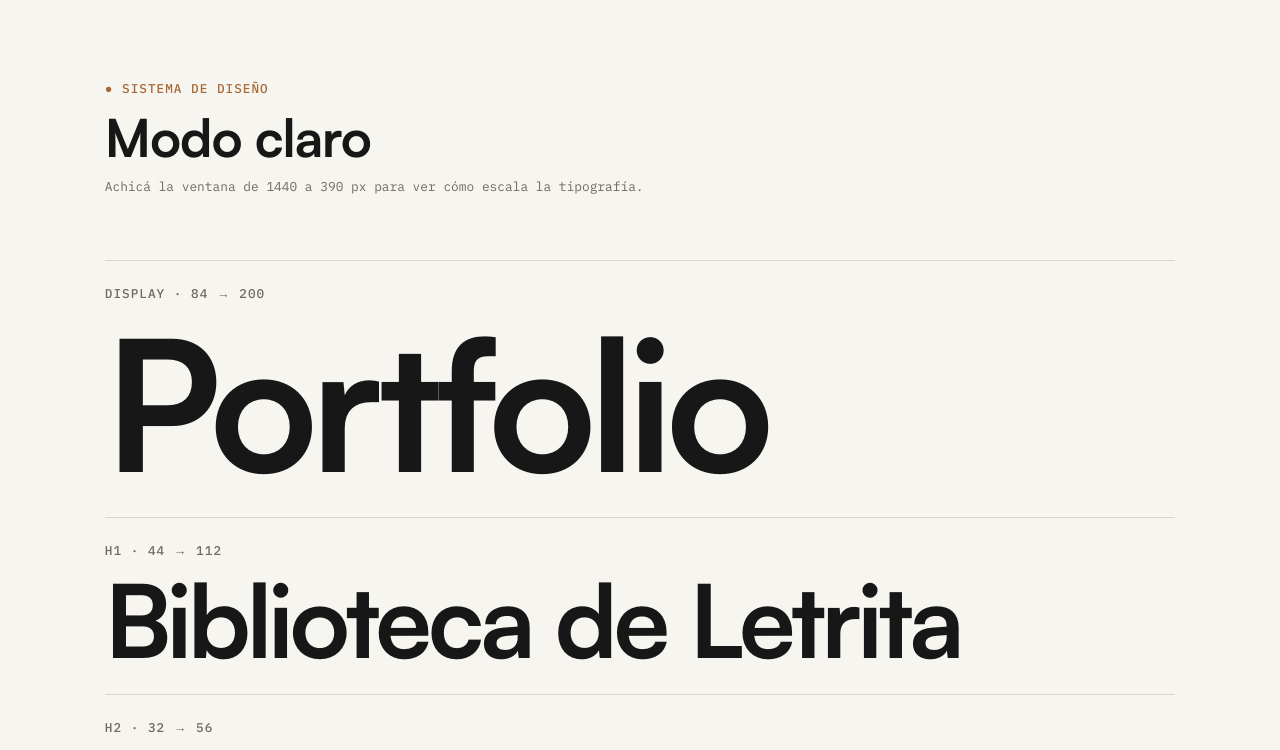
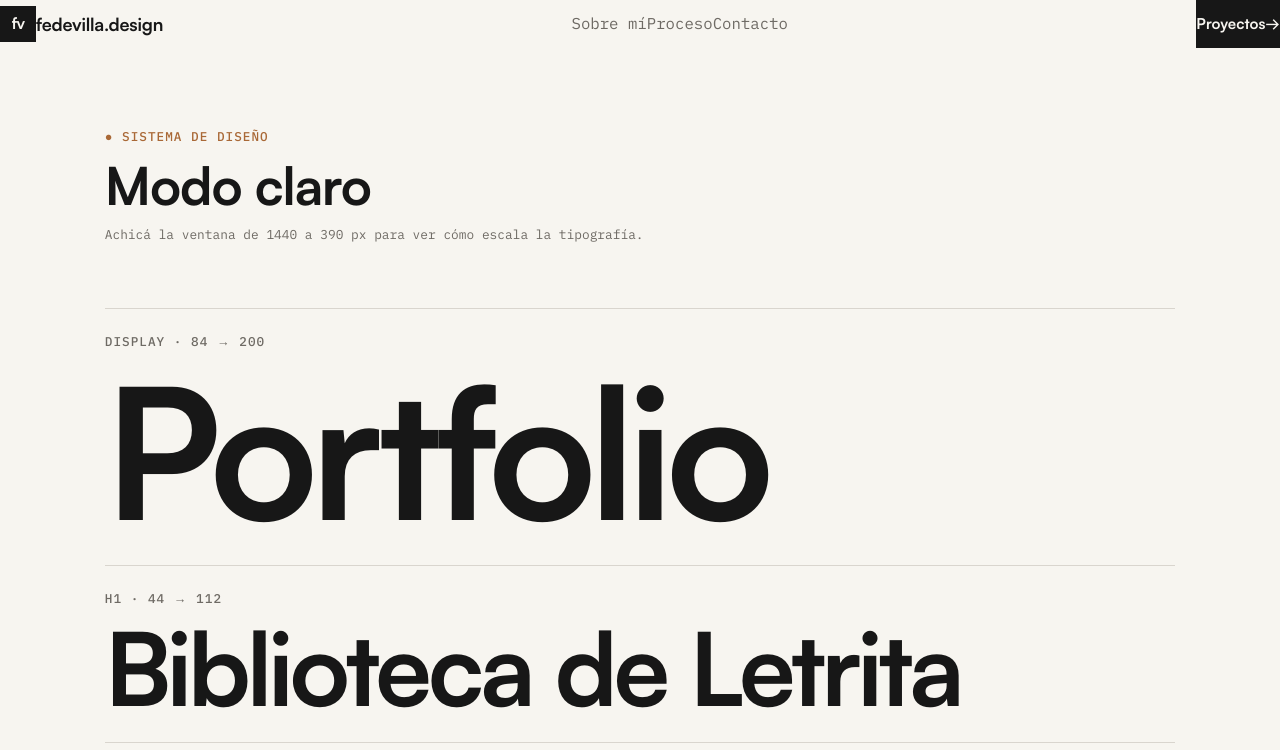
Before and after one commit to Federicovilla09/fedevilla-design-portfolio, a Next.js app: page / in a window 1280 px wide. Shown: the top 750 px of the page. Built offline with nearby package versions, Linux system fonts and the light colour scheme.

Commit message:
feat: componentes Logo, Button y Nav

```diff
--- a/src/app/layout.tsx
+++ b/src/app/layout.tsx
@@ -4,6 +4,7 @@ import { IBM_Plex_Mono } from "next/font/google";
 import "@/styles/tokens.css";
 import "@/styles/typography.css";
 import "@/styles/globals.css";
+import Nav from "@/components/layout/Nav";
 
 const satoshi = localFont({
   src: [
@@ -33,7 +34,10 @@ export const metadata: Metadata = {
 export default function RootLayout({ children }: LayoutProps<"/">) {
   return (
     <html lang="es" className={`${satoshi.variable} ${plexMono.variable}`}>
-      <body>{children}</body>
+      <body>
+        <Nav />
+        {children}
+      </body>
     </html>
   );
 }
--- /dev/null
+++ b/src/components/layout/Nav.module.css
@@ -0,0 +1,107 @@
+.nav {
+  position: sticky;
+  top: 0;
+  z-index: 40;
+  display: flex;
+  align-items: center;
+  justify-content: space-between;
+  gap: var(--espacio-16);
+  padding: var(--espacio-16) var(--margen-pagina);
+  background: var(--fondo-pagina);
+}
+
+/* ---------- Escritorio ---------- */
+.links,
+.desktopCta {
+  display: none;
+}
+
+.links {
+  gap: var(--espacio-40);
+  color: var(--texto-secundario);
+}
+
+.links a:hover {
+  color: var(--texto-primario);
+}
+
+/* ---------- Mobile ---------- */
+.mobileActions {
+  display: flex;
+  align-items: center;
+  gap: var(--espacio-12);
+}
+
+.menuButton {
+  position: relative;
+  z-index: 60;
+  display: grid;
+  align-content: center;
+  justify-items: end;
+  gap: 6px;
+  width: 44px;
+  height: 44px;
+}
+
+.line {
+  display: block;
+  width: 22px;
+  height: 2px;
+  border-radius: 2px;
+  background: var(--texto-primario);
+  transition: transform 0.25s ease, width 0.25s ease, background 0.25s ease;
+}
+
+.lineShort {
+  width: 14px;
+}
+
+/* Las dos líneas forman una X cuando el menú está abierto */
+.lineTopOpen {
+  transform: translateY(4px) rotate(45deg);
+  background: var(--color-calido);
+}
+
+.lineBottomOpen {
+  width: 22px;
+  transform: translateY(-4px) rotate(-45deg);
+  background: var(--color-calido);
+}
+
+.overlay {
+  position: fixed;
+  inset: 0;
+  z-index: 50;
+  display: flex;
+  flex-direction: column;
+  justify-content: space-between;
+  padding: 120px var(--margen-pagina) var(--espacio-40);
+}
+
+.overlayLinks {
+  display: grid;
+  gap: var(--espacio-24);
+}
+
+.overlayLink {
+  display: flex;
+  align-items: baseline;
+  gap: var(--espacio-16);
+  padding-bottom: var(--espacio-24);
+  border-bottom: 1px solid var(--borde-default);
+}
+
+/* ---------- Desde 768 px: versión escritorio ---------- */
+@media (min-width: 768px) {
+  .nav {
+    padding-top: var(--espacio-24);
+    padding-bottom: var(--espacio-24);
+  }
+  .links,
+  .desktopCta {
+    display: flex;
+  }
+  .mobileActions {
+    display: none;
+  }
+}
--- /dev/null
+++ b/src/components/layout/Nav.tsx
@@ -0,0 +1,82 @@
+"use client";
+
+import { useEffect, useState } from "react";
+import Link from "next/link";
+import Logo from "@/components/ui/Logo";
+import Button from "@/components/ui/Button";
+import styles from "./Nav.module.css";
+
+const LINKS = [
+  { href: "/sobre-mi", label: "Sobre mí" },
+  { href: "/sobre-mi#proceso", label: "Proceso" },
+  { href: "/contacto", label: "Contacto" },
+];
+
+export default function Nav() {
+  const [open, setOpen] = useState(false);
+
+  // Bloquea el scroll de fondo y permite cerrar con Escape mientras el menú está abierto
+  useEffect(() => {
+    if (!open) return;
+    document.body.style.overflow = "hidden";
+    const onKey = (e: KeyboardEvent) => {
+      if (e.key === "Escape") setOpen(false);
+    };
+    window.addEventListener("keydown", onKey);
+    return () => {
+      document.body.style.overflow = "";
+      window.removeEventListener("keydown", onKey);
+    };
+  }, [open]);
+
+  return (
+    <header className={styles.nav}>
+      <Logo />
+
+      {/* Escritorio */}
+      <nav className={styles.links} aria-label="Principal">
+        {LINKS.map((l) => (
+          <Link key={l.href} href={l.href} className="t-body">
+            {l.label}
+          </Link>
+        ))}
+      </nav>
+      <div className={styles.desktopCta}>
+        <Button href="/proyectos">Proyectos</Button>
+      </div>
+
+      {/* Mobile */}
+      <div className={styles.mobileActions}>
+        <Button href="/proyectos" size="M">
+          Proyectos
+        </Button>
+        <button
+          className={styles.menuButton}
+          aria-label={open ? "Cerrar menú" : "Abrir menú"}
+          aria-expanded={open}
+          aria-controls="menu-mobile"
+          onClick={() => setOpen(!open)}
+        >
+          <span className={`${styles.line} ${open ? styles.lineTopOpen : ""}`} />
+          <span className={`${styles.line} ${styles.lineShort} ${open ? styles.lineBottomOpen : ""}`} />
+        </button>
+      </div>
+
+      {open && (
+        <div id="menu-mobile" className={styles.overlay} data-theme="dark">
+          <nav className={styles.overlayLinks} aria-label="Menú">
+            {LINKS.map((l, i) => (
+              <Link key={l.href} href={l.href} className={styles.overlayLink} onClick={() => setOpen(false)}>
+                <span className="t-numero-m">0{i + 1}</span>
+                <span className="t-h2">{l.label}</span>
+              </Link>
+            ))}
+          </nav>
+          <Button href="/proyectos" fullWidth>
+            Ver proyectos
+          </Button>
+        </div>
+      )}
+    </header>
+  );
+}
--- /dev/null
+++ b/src/components/ui/Button.module.css
@@ -0,0 +1,62 @@
+.button {
+  display: inline-flex;
+  align-items: center;
+  justify-content: center;
+  gap: var(--espacio-8);
+  font-family: var(--font-sans);
+  font-weight: 700;
+  line-height: 1.2;
+  border-radius: var(--radio-pill);
+  white-space: nowrap;
+  transition: transform 0.2s ease, opacity 0.2s ease;
+}
+
+.button:hover .arrow {
+  transform: translateX(3px);
+}
+
+.button:active {
+  transform: scale(0.97);
+}
+
+.arrow {
+  transition: transform 0.2s ease;
+}
+
+/* Tamaños */
+.sizeL {
+  padding: var(--espacio-16) var(--espacio-24);
+  font-size: 15px;
+  min-height: 48px;
+}
+
+.sizeM {
+  padding: var(--espacio-12) var(--espacio-20);
+  font-size: 14px;
+  min-height: 44px;
+}
+
+/* Variantes */
+.primary {
+  background: var(--accion-primaria);
+  color: var(--accion-sobre-primaria);
+}
+
+.secondary {
+  background: transparent;
+  color: var(--texto-primario);
+  box-shadow: inset 0 0 0 1.5px var(--texto-primario);
+}
+
+.text {
+  padding-left: 0;
+  padding-right: 0;
+  min-height: auto;
+  color: var(--texto-primario);
+  text-decoration: underline;
+  text-underline-offset: 4px;
+}
+
+.fullWidth {
+  width: 100%;
+}
--- /dev/null
+++ b/src/components/ui/Button.tsx
@@ -0,0 +1,56 @@
+import Link from "next/link";
+import styles from "./Button.module.css";
+
+type ButtonProps = {
+  children: React.ReactNode;
+  href?: string;
+  variant?: "primary" | "secondary" | "text";
+  size?: "L" | "M";
+  arrow?: boolean;
+  fullWidth?: boolean;
+  type?: "button" | "submit";
+  onClick?: () => void;
+};
+
+export default function Button({
+  children,
+  href,
+  variant = "primary",
+  size = "L",
+  arrow = true,
+  fullWidth = false,
+  type = "button",
+  onClick,
+}: ButtonProps) {
+  const className = [
+    styles.button,
+    styles[variant],
+    styles[`size${size}`],
+    fullWidth ? styles.fullWidth : "",
+  ].join(" ");
+
+  const content = (
+    <>
+      <span>{children}</span>
+      {arrow && (
+        <span className={styles.arrow} aria-hidden="true">
+          →
+        </span>
+      )}
+    </>
+  );
+
+  if (href) {
+    return (
+      <Link href={href} className={className}>
+        {content}
+      </Link>
+    );
+  }
+
+  return (
+    <button type={type} className={className} onClick={onClick}>
+      {content}
+    </button>
+  );
+}
--- /dev/null
+++ b/src/components/ui/Logo.module.css
@@ -0,0 +1,38 @@
+.logo {
+  display: inline-flex;
+  align-items: center;
+  gap: var(--espacio-8);
+}
+
+.monogram {
+  display: grid;
+  place-items: center;
+  width: 32px;
+  height: 32px;
+  border-radius: var(--radio-pill);
+  background: var(--accion-primaria);
+  color: var(--accion-sobre-primaria);
+  font-family: var(--font-sans);
+  font-weight: 700;
+  font-size: 14px;
+  letter-spacing: -0.04em;
+}
+
+.name {
+  font-family: var(--font-sans);
+  font-weight: 700;
+  font-size: 16px;
+  letter-spacing: -0.01em;
+  color: var(--texto-primario);
+}
+
+@media (min-width: 768px) {
+  .monogram {
+    width: 36px;
+    height: 36px;
+    font-size: 16px;
+  }
+  .name {
+    font-size: 18px;
+  }
+}
--- /dev/null
+++ b/src/components/ui/Logo.tsx
@@ -0,0 +1,17 @@
+import Link from "next/link";
+import styles from "./Logo.module.css";
+
+type LogoProps = {
+  variant?: "full" | "monogram";
+};
+
+export default function Logo({ variant = "full" }: LogoProps) {
+  return (
+    <Link href="/" className={styles.logo} aria-label="fedevilla.design, ir al inicio">
+      <span className={styles.monogram} aria-hidden="true">
+        fv
+      </span>
+      {variant === "full" && <span className={styles.name}>fedevilla.design</span>}
+    </Link>
+  );
+}
```
